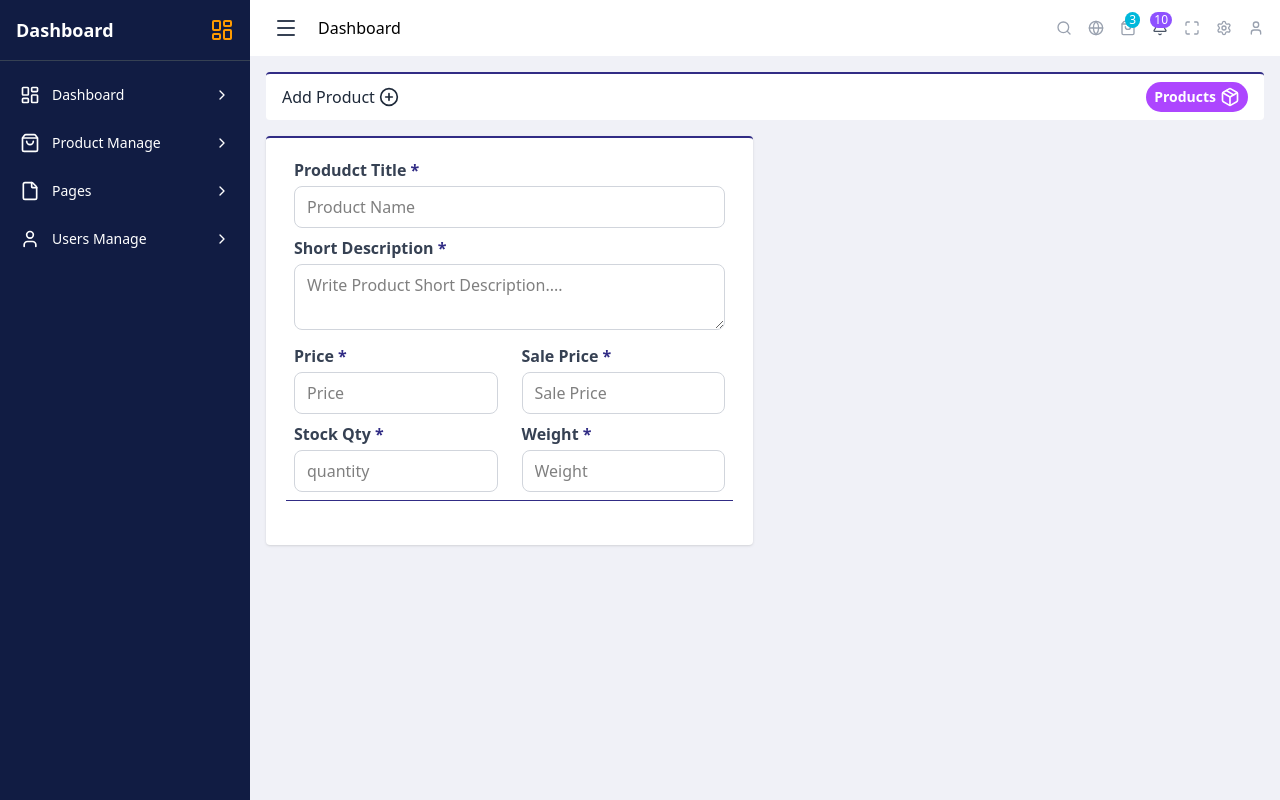
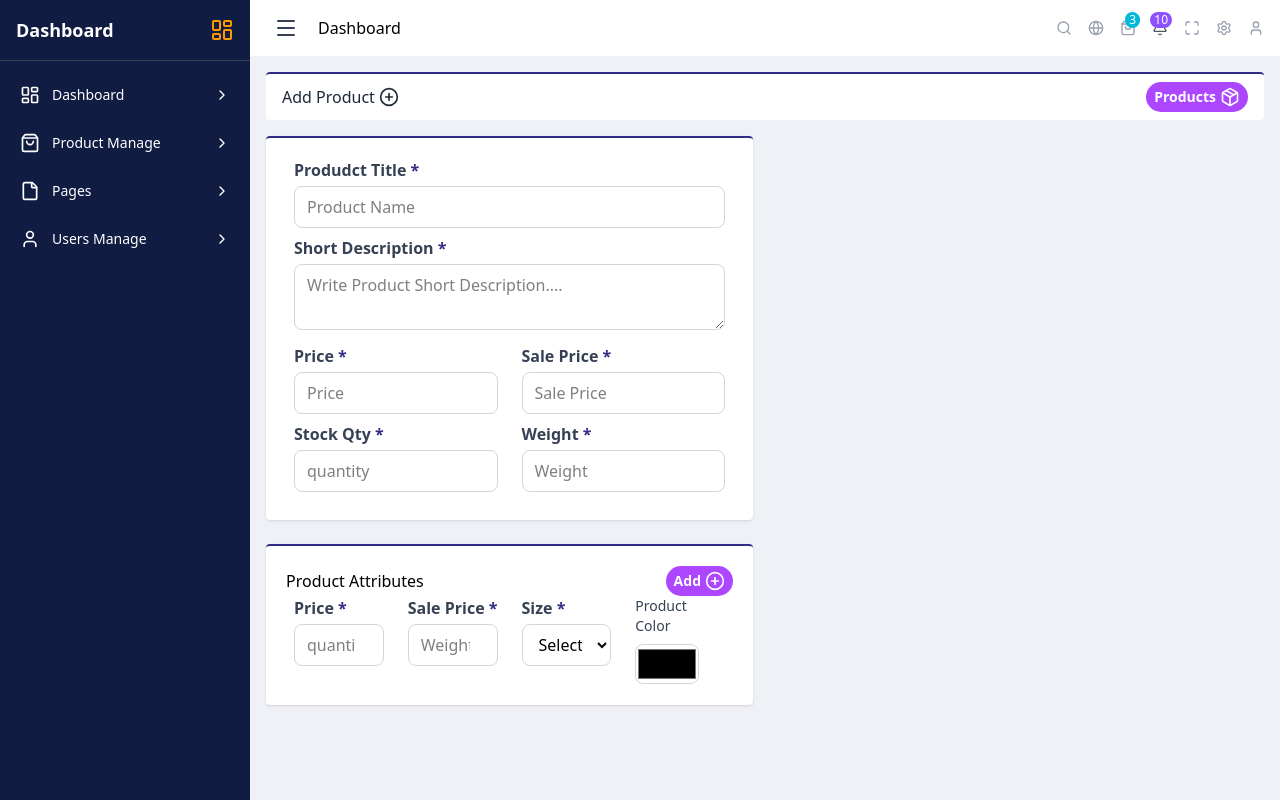
Before and after one commit to jakariya-ahmed/react-admin2, a React (Vite) app: page /admin/create-product in a window 1280 px wide. Built offline with nearby package versions, Linux system fonts and the light colour scheme.

Commit message:
designed attributes fields

```diff
--- a/src/component/product/ProductAddForm.jsx
+++ b/src/component/product/ProductAddForm.jsx
@@ -1,4 +1,5 @@
 
+import { PlusCircleIcon } from "lucide-react";
 import { useState } from "react";
 
 export default function ProductAddForm() {
@@ -31,6 +32,7 @@ return (
   <div className="grid grid-cols-1 lg:grid-cols-2 gap-y-6 lg:gap-x-6 mt-4">
 
       {/* Left Section  */}
+      <div>
         <div className="bg-white p-5 shadow-sm rounded-sm border-t-2 border-indigo-900">
           <div className="px-2">
             <label htmlFor="" className="block font-medium mb-1 font-semibold text-gray-700">Produdct Title <span className="text-indigo-900">*</span> </label>
@@ -77,17 +79,68 @@ return (
             </div>
             <div className="px-2">
               <label htmlFor="" className="block font-medium mb-1 font-semibold text-gray-700">Weight <span className="text-indigo-900">*</span> </label>
+              <input type="number" name="weight" value={product.weight}
+                onChange={handleProductChange}
+                placeholder="Weight"
+                className="w-full mb-2 border border-gray-300 rounded-lg px-3 py-2 focus:ring-0 focus:ring-indigo-700 focus:border-1 focus:border-indigo-900 focus:outline-none transition-all duration-150"
+              />
+            </div>
+          </div>
+        </div>
+        {/* Attributes Section  */}
+        <div className="bg-white p-5 shadow-sm rounded-sm border-t-2 border-indigo-900 mt-6">
+            <div className="flex justify-between items-center gap-4">
+                <h2> Product Attributes </h2>
+                <button className="flex items-center gap-x-1 text-white px-2 py-[3px] rounded-full font-semibold text-sm bg-purple-500">Add <PlusCircleIcon className="w-5" /> </button>
+            </div>
+            <div className="grid grid-cols-1 md:grid-cols-4 gap-y-2 md:gap-x-2">
+            <div className="px-2">
+              <label htmlFor="" className="block font-medium mb-1 font-semibold text-gray-700">Price <span className="text-indigo-900">*</span> </label>
+              <input type="number" name="price" value={product.price}
+                onChange={handleProductChange}
+                placeholder="quantity"
+                className="w-full mb-2 border border-gray-300 rounded-lg px-3 py-2 focus:ring-0 focus:ring-indigo-700 focus:border-1 focus:border-indigo-900 focus:outline-none transition-all duration-150"
+              />
+            </div>
+            <div className="px-2">
+              <label htmlFor="" className="block font-medium mb-1 font-semibold text-gray-700">Sale Price <span className="text-indigo-900">*</span> </label>
               <input type="number" name="salePrice" value={product.weight}
                 onChange={handleProductChange}
                 placeholder="Weight"
                 className="w-full mb-2 border border-gray-300 rounded-lg px-3 py-2 focus:ring-0 focus:ring-indigo-700 focus:border-1 focus:border-indigo-900 focus:outline-none transition-all duration-150"
               />
             </div>
+            <div className="px-2">
+              <label htmlFor="" className="block font-medium mb-1 font-semibold text-gray-700">Size <span className="text-indigo-900">*</span> </label>
+              <select
+              name="size"
+              value={product.size}
+              onChange={handleProductChange}
+              className="w-full mb-2 border border-gray-300 rounded-lg px-3 py-2 focus:ring-0 focus:ring-indigo-700 focus:border-1 focus:border-indigo-900 focus:outline-none transition-all duration-150"
+              >
+              <option value="">Select Size</option>
+              <option value="">sm</option>
+              <option value="">M</option>
+              <option value="">L</option>
+              <option value="">XL</option>
+              </select>
             </div>
-        {/* Attributes Section  */}
-        <div className="border-t-1 border-indigo-900 pt-6">
+            <div className="px-2">
+              <label for="productColor" class="block mb-2 text-sm font-medium text-gray-700">
+                Product Color
+              </label>
+                  <input
+                    id="productColor"
+                    type="color"
+                    class="w-16 h-10 border border-gray-300 rounded-lg cursor-pointer
+                          focus:outline-none focus:ring-2 focus:ring-amber-900 focus:border-amber-900
+                          transition-all duration-150"
+                    onchange="document.getElementById('colorValue').textContent = this.value"
+                  />
+            </div>
+          </div>
+        </div>
 
-        </div>
       </div>
       <div className="w-[100%] md:w-[30%]">
 
```
Lines whose indentation alone changed are shown as unchanged.
